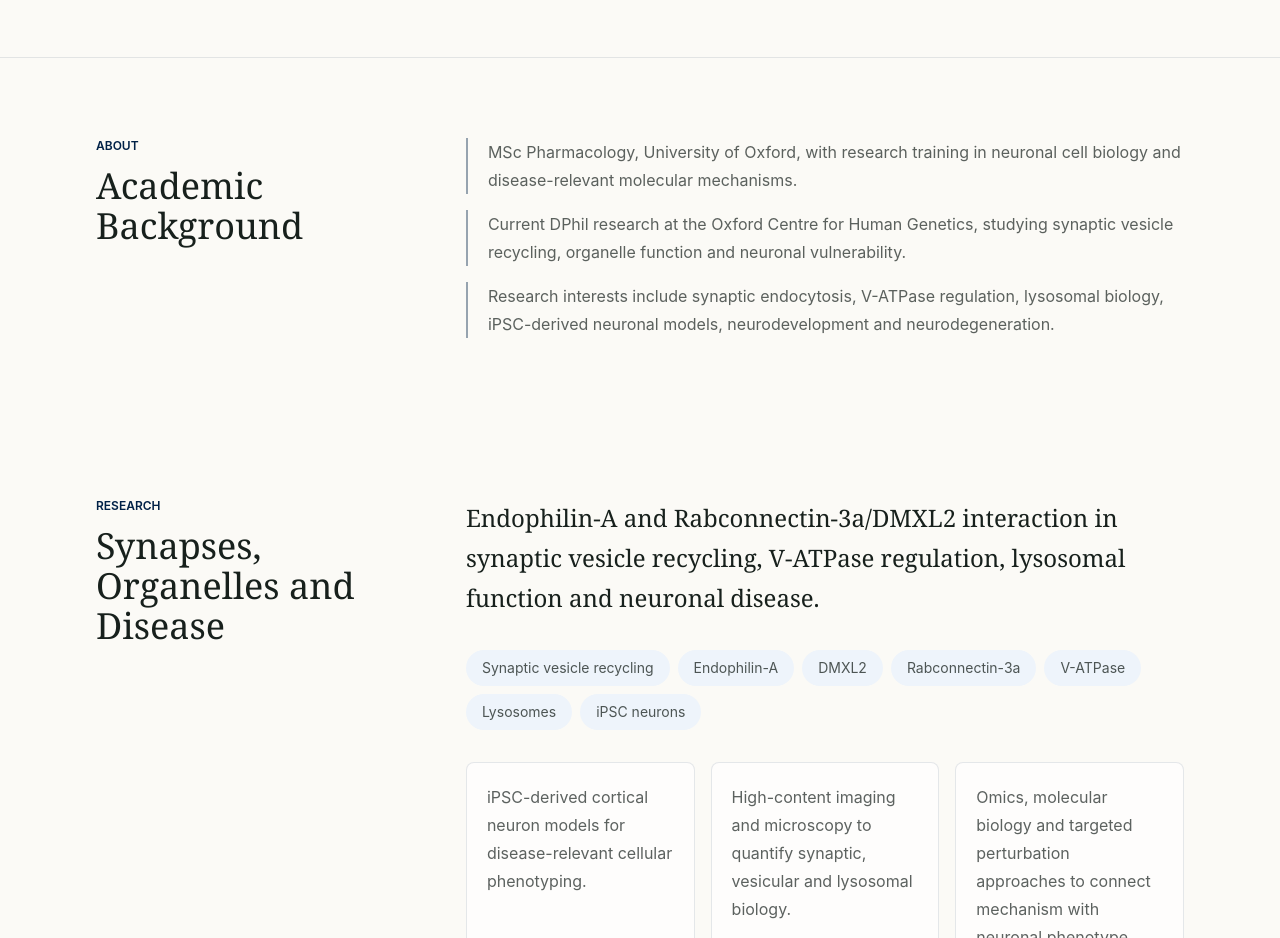
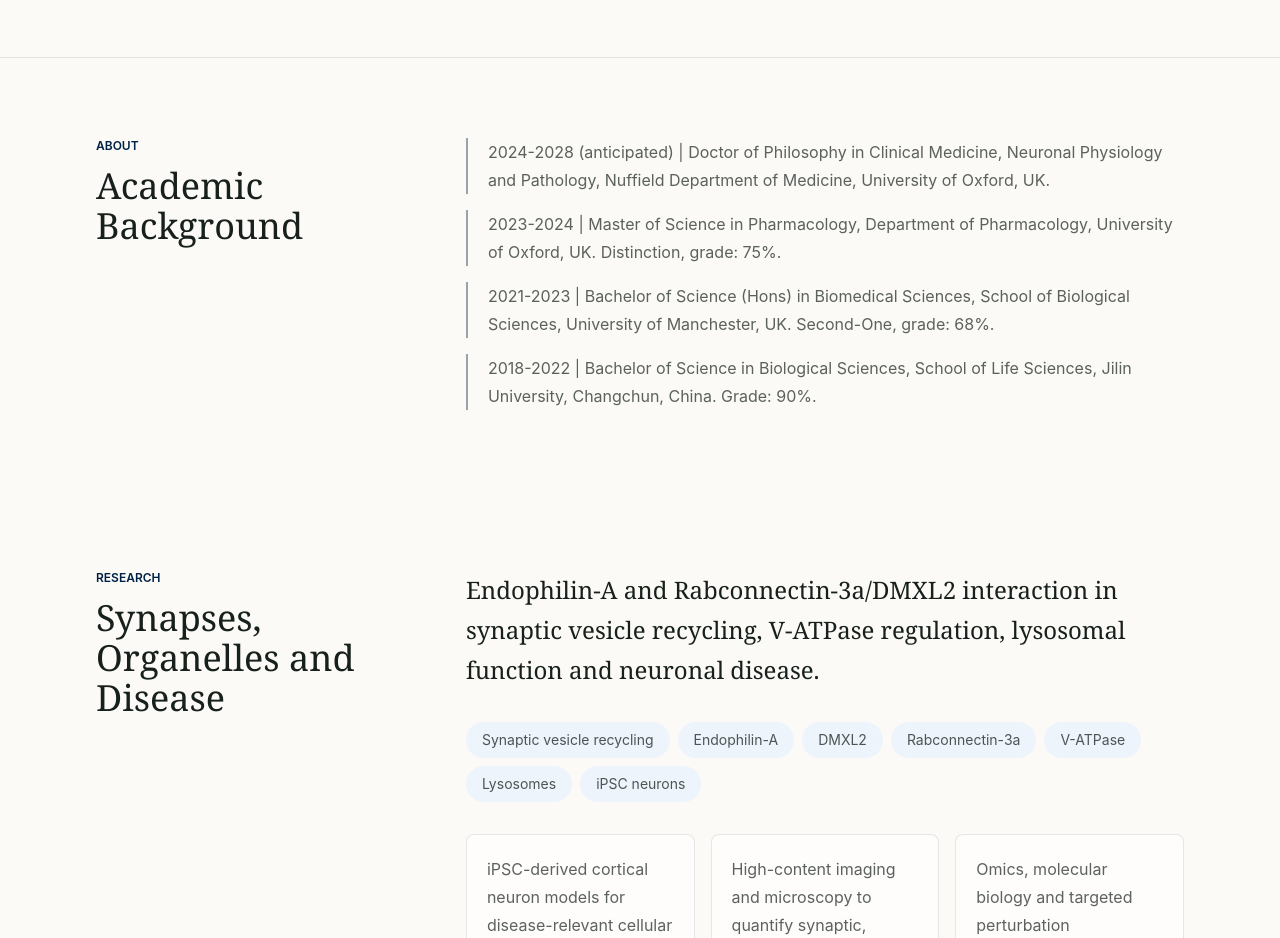
Before and after one commit to KKZZ999/kaixin-academic-website, a Next.js app: page / in a window 1280 px wide. Shown: the part 820-1758 px from the top of the page. Built offline with nearby package versions, Linux system fonts and the light colour scheme.

Commit message:
Update academic background education

```diff
--- a/data/site-content.ts
+++ b/data/site-content.ts
@@ -16,9 +16,10 @@
 
 export const about = {
   background: [
-    "MSc Pharmacology, University of Oxford, with research training in neuronal cell biology and disease-relevant molecular mechanisms.",
-    "Current DPhil research at the Oxford Centre for Human Genetics, studying synaptic vesicle recycling, organelle function and neuronal vulnerability.",
-    "Research interests include synaptic endocytosis, V-ATPase regulation, lysosomal biology, iPSC-derived neuronal models, neurodevelopment and neurodegeneration."
+    "2024-2028 (anticipated) | Doctor of Philosophy in Clinical Medicine, Neuronal Physiology and Pathology, Nuffield Department of Medicine, University of Oxford, UK.",
+    "2023-2024 | Master of Science in Pharmacology, Department of Pharmacology, University of Oxford, UK. Distinction, grade: 75%.",
+    "2021-2023 | Bachelor of Science (Hons) in Biomedical Sciences, School of Biological Sciences, University of Manchester, UK. Second-One, grade: 68%.",
+    "2018-2022 | Bachelor of Science in Biological Sciences, School of Life Sciences, Jilin University, Changchun, China. Grade: 90%."
   ]
 };
 
```
